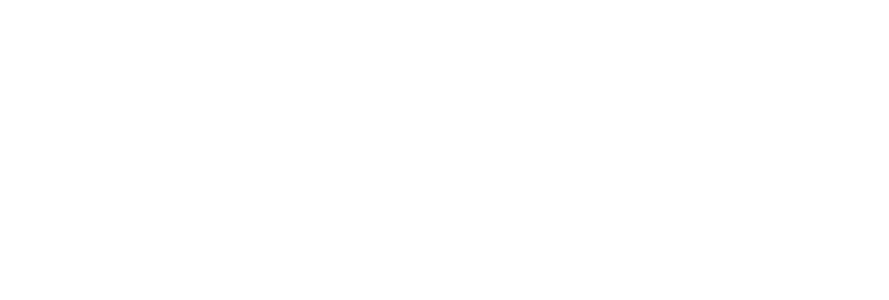
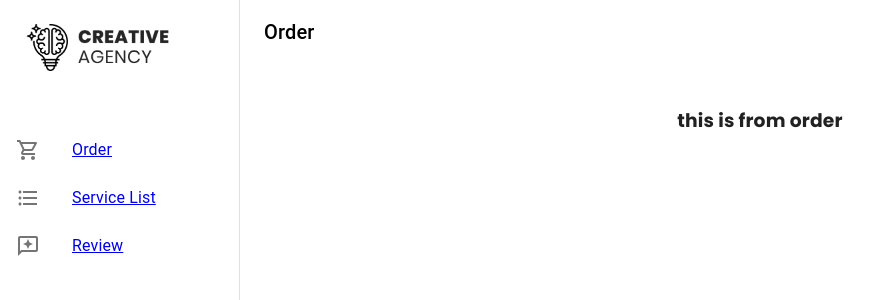
Before and after one commit to himel8/full-stack-agency-react-app, a React (Create React App) app: page /dashboard in a window 1280 px wide. Before the commit this address had no page. Shown: the top 300 px of the page, without its empty margins (0-889 px from the left). Built offline with nearby package versions, Linux system fonts and the light colour scheme.

Commit message:
added dashboard and nested route

```diff
--- a/src/App.js
+++ b/src/App.js
@@ -3,6 +3,10 @@
 import { BrowserRouter as Router, Routes, Route } from "react-router-dom";
 import Home from "./Pages/Home/Home/Home";
 import Login from "./Pages/Login/Login/Login";
+import Dashboard from "./Pages/Dashboard/Dashboard/Dashboard";
+import Order from "./Pages/Dashboard/Order/Order";
+import ServiceList from "./Pages/Dashboard/ServiceList/ServiceList";
+import Review from "./Pages/Dashboard/Review/Review";
 
 function App() {
   return (
@@ -11,6 +15,11 @@
         <Routes>
           <Route path="/" element={<Home />} />
           <Route path="/login" element={<Login />} />
+          <Route path="/dashboard" element={<Dashboard />}>
+            <Route path="/dashboard" element={<Order />}></Route>
+            <Route path="/dashboard/services" element={<ServiceList />}></Route>
+            <Route path="/dashboard/review" element={<Review />}></Route>
+          </Route>
         </Routes>
       </Router>
     </div>
--- /dev/null
+++ b/src/Pages/Dashboard/Dashboard/Dashboard.js
@@ -0,0 +1,162 @@
+import React from "react";
+import PropTypes from "prop-types";
+import AppBar from "@mui/material/AppBar";
+import Box from "@mui/material/Box";
+import CssBaseline from "@mui/material/CssBaseline";
+import Drawer from "@mui/material/Drawer";
+import IconButton from "@mui/material/IconButton";
+import List from "@mui/material/List";
+import ListItem from "@mui/material/ListItem";
+import ListItemIcon from "@mui/material/ListItemIcon";
+import ListItemText from "@mui/material/ListItemText";
+import MenuIcon from "@mui/icons-material/Menu";
+import Toolbar from "@mui/material/Toolbar";
+import Typography from "@mui/material/Typography";
+import ShoppingCartOutlinedIcon from "@mui/icons-material/ShoppingCartOutlined";
+import { Link, Outlet } from "react-router-dom";
+import FormatListBulletedOutlinedIcon from "@mui/icons-material/FormatListBulletedOutlined";
+import ReviewsOutlinedIcon from "@mui/icons-material/ReviewsOutlined";
+import logo from "../../../logos/logo.png";
+
+const drawerWidth = 240;
+
+const Dashboard = (props) => {
+  const { window } = props;
+  const [mobileOpen, setMobileOpen] = React.useState(false);
+
+  const handleDrawerToggle = () => {
+    setMobileOpen(!mobileOpen);
+  };
+
+  const drawer = (
+    <div>
+      <Toolbar sx={{ pt: 3 }}>
+        <Link to="/">
+          <img style={{ width: "150px", height: "47px" }} src={logo} alt="" />
+        </Link>
+      </Toolbar>
+      <List sx={{ mt: 5 }}>
+        <Link to="/dashboard">
+          <ListItem button>
+            <ListItemIcon>
+              <ShoppingCartOutlinedIcon />
+            </ListItemIcon>
+            <ListItemText primary="Order" />
+          </ListItem>
+        </Link>
+        <Link to="/dashboard/services">
+          <ListItem button>
+            <ListItemIcon>
+              <FormatListBulletedOutlinedIcon />
+            </ListItemIcon>
+            <ListItemText primary="Service List" />
+          </ListItem>
+        </Link>
+        <Link to="/dashboard/review">
+          <ListItem button>
+            <ListItemIcon>
+              <ReviewsOutlinedIcon />
+            </ListItemIcon>
+            <ListItemText primary="Review" />
+          </ListItem>
+        </Link>
+      </List>
+    </div>
+  );
+
+  const container =
+    window !== undefined ? () => window().document.body : undefined;
+
+  return (
+    <Box sx={{ display: "flex" }}>
+      <CssBaseline />
+      <AppBar
+        position="fixed"
+        sx={{
+          width: { sm: `calc(100% - ${drawerWidth}px)` },
+          ml: { sm: `${drawerWidth}px` },
+          boxShadow: "none",
+        }}
+      >
+        <Toolbar sx={{ backgroundColor: "#fff" }}>
+          <IconButton
+            color="inherit"
+            aria-label="open drawer"
+            edge="start"
+            onClick={handleDrawerToggle}
+            sx={{ mr: 2, display: { sm: "none" } }}
+          >
+            <MenuIcon />
+          </IconButton>
+          <Typography
+            sx={{ color: "#000000" }}
+            variant="h6"
+            noWrap
+            component="div"
+          >
+            Order
+          </Typography>
+        </Toolbar>
+      </AppBar>
+      <Box
+        component="nav"
+        sx={{ width: { sm: drawerWidth }, flexShrink: { sm: 0 } }}
+        aria-label="mailbox folders"
+      >
+        {/* The implementation can be swapped with js to avoid SEO duplication of links. */}
+        <Drawer
+          container={container}
+          variant="temporary"
+          open={mobileOpen}
+          onClose={handleDrawerToggle}
+          ModalProps={{
+            keepMounted: true, // Better open performance on mobile.
+          }}
+          sx={{
+            display: { xs: "block", sm: "none" },
+            "& .MuiDrawer-paper": {
+              boxSizing: "border-box",
+              width: drawerWidth,
+            },
+          }}
+        >
+          {drawer}
+        </Drawer>
+        <Drawer
+          variant="permanent"
+          sx={{
+            display: { xs: "none", sm: "block" },
+            "& .MuiDrawer-paper": {
+              boxSizing: "border-box",
+              width: drawerWidth,
+            },
+          }}
+          open
+        >
+          {drawer}
+        </Drawer>
+      </Box>
+      <Box
+        component="main"
+        sx={{
+          flexGrow: 1,
+          p: 3,
+          width: { sm: `calc(100% - ${drawerWidth}px)` },
+        }}
+      >
+        <Toolbar />
+        <Outlet />
+      </Box>
+    </Box>
+  );
+};
+
+Dashboard.propTypes = {
+  /**
+   * Injected by the documentation to work in an iframe.
+   * You won't need it on your project.
+   */
+  window: PropTypes.func,
+};
+
+export default Dashboard;
--- /dev/null
+++ b/src/Pages/Dashboard/Order/Order.js
@@ -0,0 +1,11 @@
+import React from "react";
+
+const Order = () => {
+  return (
+    <div>
+      <h3>this is from order</h3>
+    </div>
+  );
+};
+
+export default Order;
--- /dev/null
+++ b/src/Pages/Dashboard/Review/Review.js
@@ -0,0 +1,11 @@
+import React from "react";
+
+const Review = () => {
+  return (
+    <div>
+      <h2>this is review page</h2>
+    </div>
+  );
+};
+
+export default Review;
--- /dev/null
+++ b/src/Pages/Dashboard/ServiceList/ServiceList.js
@@ -0,0 +1,11 @@
+import React from "react";
+
+const ServiceList = () => {
+  return (
+    <div>
+      <h3>this is service list</h3>
+    </div>
+  );
+};
+
+export default ServiceList;
--- a/src/Pages/Login/Login/Login.js
+++ b/src/Pages/Login/Login/Login.js
@@ -6,7 +6,7 @@
 import { Link } from "react-router-dom";
 import useFirebase from "../../../Hooks/useFirebase";
 const Login = () => {
-  const { user, signInWithGoogle } = useFirebase();
+  const { signInWithGoogle } = useFirebase();
   const theme = useTheme();
   const navStyle = makeStyles({
     loginBtnsize: {
--- a/src/Pages/Shared/Navbar/Navbar.js
+++ b/src/Pages/Shared/Navbar/Navbar.js
@@ -103,6 +103,16 @@
                 Our Team
               </NavLink>
               <NavLink
+                to="dashboard"
+                style={({ isActive }) => ({
+                  fontWeight: "600",
+                  borderBottom: isActive ? "2px solid green" : "",
+                })}
+                className={navItem}
+              >
+                Dashboard
+              </NavLink>
+              <NavLink
                 to="contact"
                 style={({ isActive }) => ({
                   fontWeight: "600",
```
